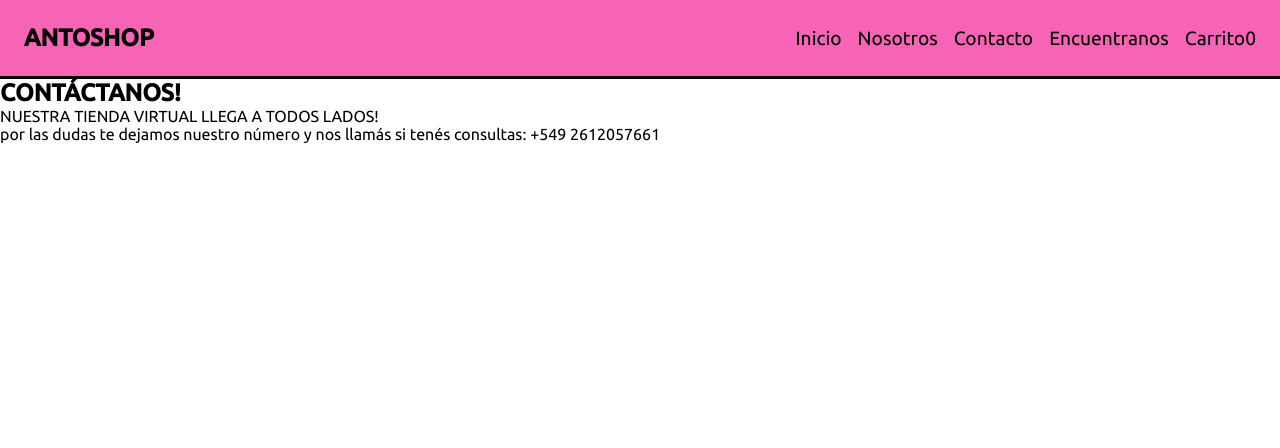
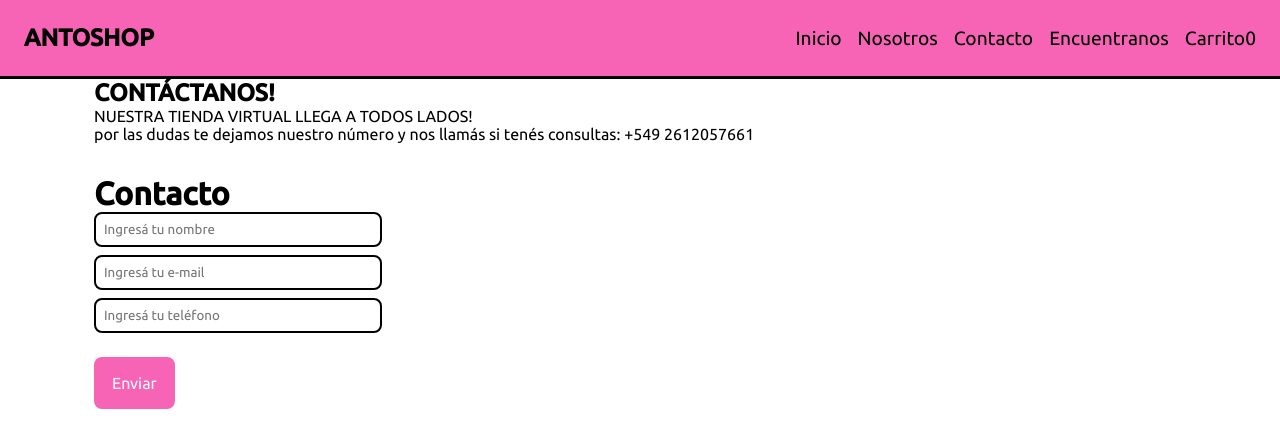
Before and after one commit to AntoCoder13/MiPrimerEcommerceUltimateVersion, a React (Create React App) app: page /Contactanos in a window 1280 px wide. Shown: the top 448 px of the page. Built offline with nearby package versions, Linux system fonts and the light colour scheme.

Commit message:
contacto arreglado

```diff
--- a/src/components/Contactanos/Contactanos.js
+++ b/src/components/Contactanos/Contactanos.js
@@ -1,9 +1,29 @@
+import { useForm } from "react-hook-form";
+
 const Contactanos = () => {
+
+    const { register, handleSubmit } = useForm();
+
+    const enviar = (data) => {
+        console.log(data);
+    }
+
     return (
-        <div>
+        <div className="container">
             <h2>CONTÁCTANOS!</h2>
             <p>NUESTRA TIENDA VIRTUAL LLEGA A TODOS LADOS!</p>
             <p>por las dudas te dejamos nuestro número y nos llamás si tenés consultas: +549 2612057661</p>
+
+            <h1 className="main-title">Contacto</h1>
+            <form className="formulario" onSubmit={handleSubmit(enviar)}>
+
+                <input type="text" placeholder="Ingresá tu nombre" {...register("nombre")} />
+                <input type="email" placeholder="Ingresá tu e-mail" {...register("email")} />
+                <input type="phone" placeholder="Ingresá tu teléfono" {...register("telefono")} />
+
+                <button className="enviar" type="submit">Enviar</button>
+
+            </form>
         </div>
     )
 }
--- a/src/components/NavBar/NavBar.js
+++ b/src/components/NavBar/NavBar.js
@@ -9,7 +9,7 @@
             <ul className="menu">
                 <li><Link className="menu-link" to="/">Inicio</Link></li>
                 <li><Link className="menu-link" to="/Nosotros">Nosotros</Link></li>
-                <li><Link className="menu-link" to="/Contactactanos">Contacto</Link></li>
+                <li><Link className="menu-link" to="/Contactanos">Contacto</Link></li>
                 <li><Link className="menu-link" to="/Encuentranos">Encuentranos</Link></li>
                 <li><CartWidget /></li>
             </ul>
```
